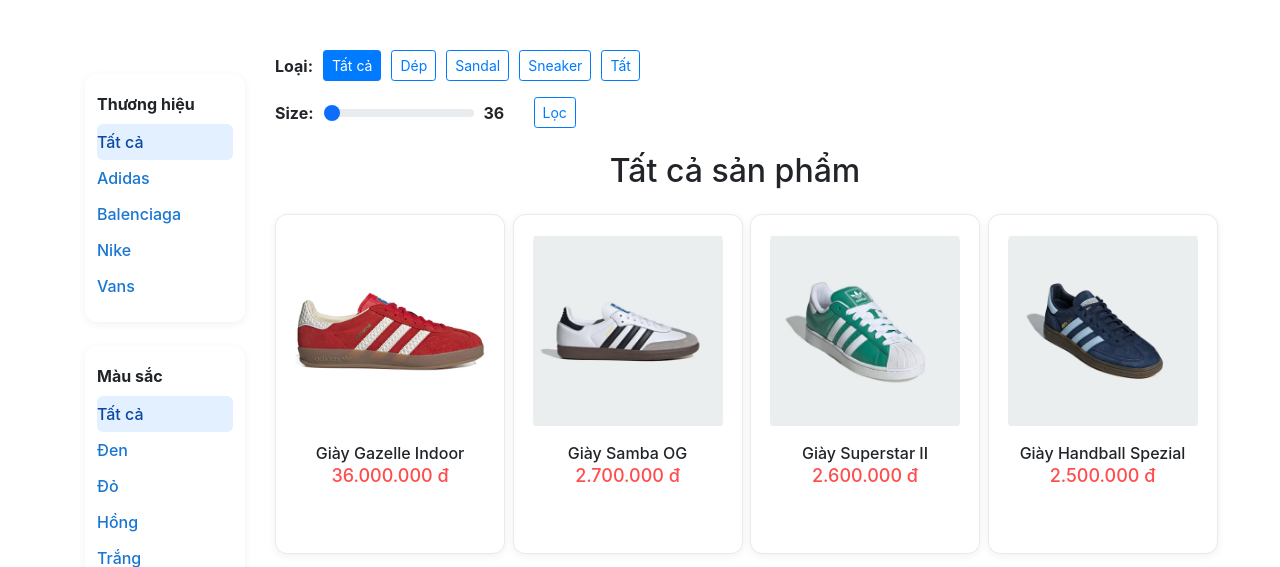
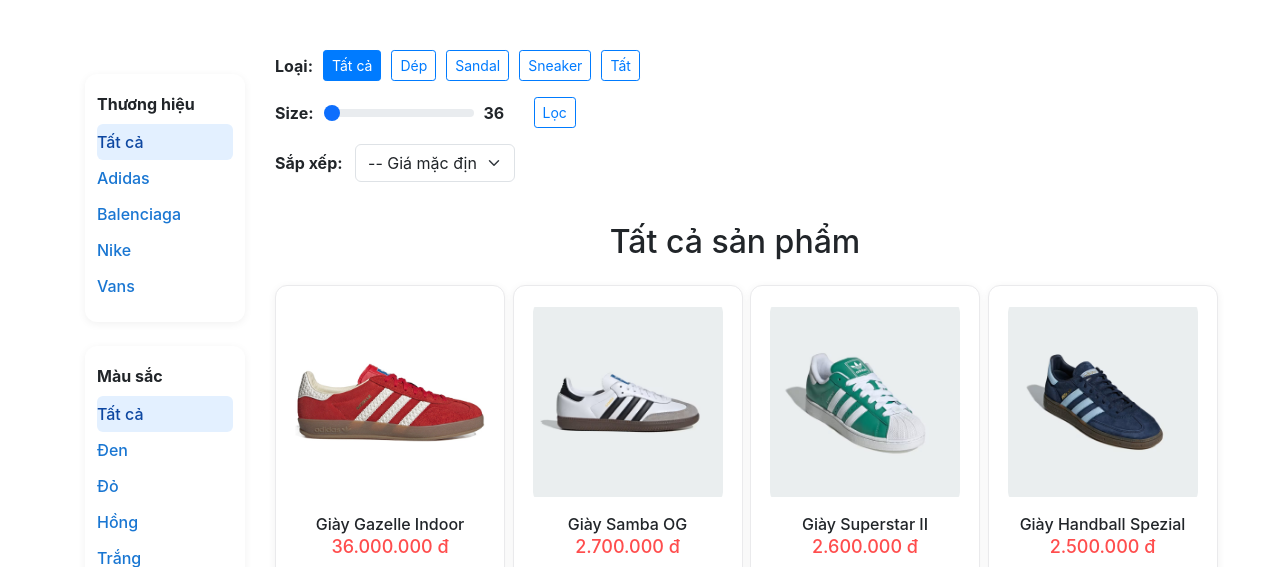
Before and after one commit to Chitai-maker/quanlybangiay, a PHP site: page /danhmuc.php in a window 1280 px wide. Shown: the part 79-646 px from the top of the page. Run offline with PHP 8.4, Linux system fonts and the light colour scheme; data comes from the database, SQL or seed files in the repository.

Commit message:
thêm sắp xếp giá

```diff
--- a/shopgiay/danhmuc.php
+++ b/shopgiay/danhmuc.php
@@ -195,10 +195,34 @@ $where = $whereArr ? "WHERE " . implode(" AND ", $whereArr) : "";
                     </script>
                 </form>
             </div>
+            <!-- Thêm vào phía trên <h2 class="text-center mt-4">Tất cả sản phẩm</h2> -->
+            <form method="get" class="d-inline-block mb-3" id="sortForm">
+                <!-- Giữ các tham số lọc khác -->
+                <?php if($mathuonghieu): ?><input type="hidden" name="mathuonghieu" value="<?= $mathuonghieu ?>"><?php endif; ?>
+                <?php if($masize): ?><input type="hidden" name="masize" value="<?= $masize ?>"><?php endif; ?>
+                <?php if($mamaugiay): ?><input type="hidden" name="mamaugiay" value="<?= $mamaugiay ?>"><?php endif; ?>
+                <?php if($maloaigiay): ?><input type="hidden" name="maloaigiay" value="<?= $maloaigiay ?>"><?php endif; ?>
+                <label for="sort_price" class="me-2 fw-bold">Sắp xếp:</label>
+                <select name="sort_price" id="sort_price" class="form-select d-inline-block" style="width:160px;display:inline-block;">
+                    <option value="">-- Giá mặc định --</option>
+                    <option value="asc" <?= (isset($_GET['sort_price']) && $_GET['sort_price']=='asc') ? 'selected' : '' ?>>Giá từ thấp đến cao</option>
+                    <option value="desc" <?= (isset($_GET['sort_price']) && $_GET['sort_price']=='desc') ? 'selected' : '' ?>>Giá từ cao đến thấp</option>
+                </select>
+            </form>
+            <script>
+            document.getElementById('sort_price').onchange = function() {
+                document.getElementById('sortForm').submit();
+            };
+            </script>
             <h2 class="text-center mt-4">Tất cả sản phẩm</h2>
             <div class="row">
             <?php
-            $query = "SELECT * FROM giay $where ORDER BY magiay ASC";
+            $order = "ORDER BY magiay ASC";
+            if (isset($_GET['sort_price'])) {
+                if ($_GET['sort_price'] == 'asc') $order = "ORDER BY giaban ASC";
+                if ($_GET['sort_price'] == 'desc') $order = "ORDER BY giaban DESC";
+            }
+            $query = "SELECT * FROM giay $where $order";
             $result = mysqli_query($conn, $query);
 
             if (mysqli_num_rows($result) > 0) {
```
